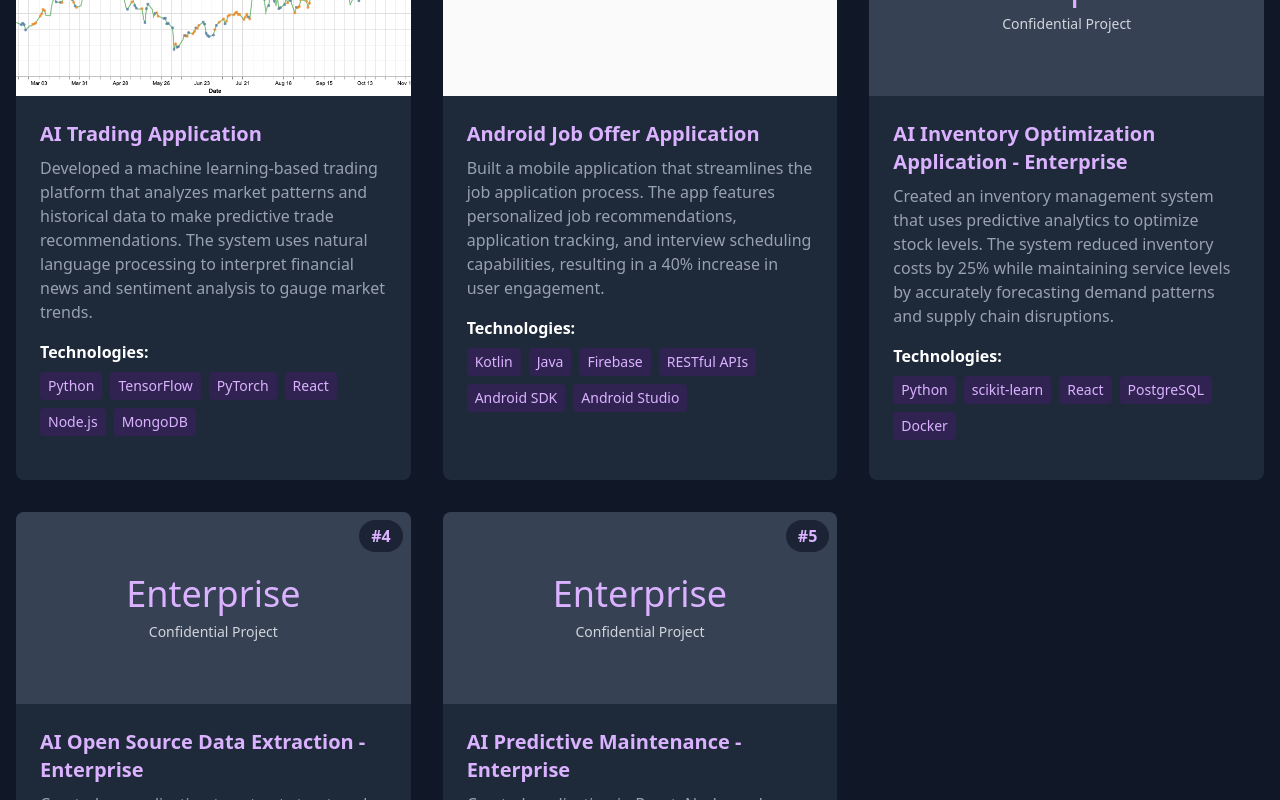
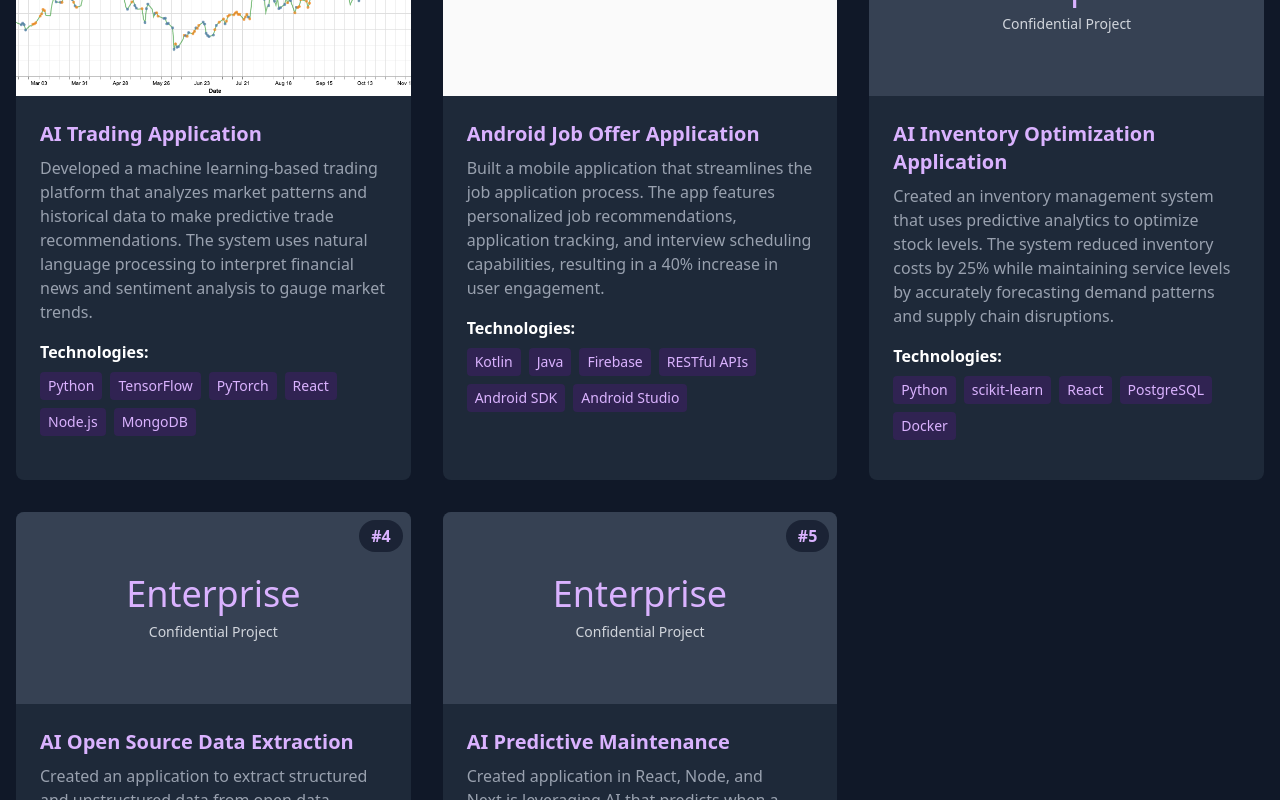
Before and after one commit to MateoSudo/AboutMeSite, a Next.js app: page /Projects in a window 1280 px wide. Shown: the part 480-1280 px from the top of the page. Built offline with nearby package versions, Linux system fonts and the light colour scheme.

Commit message:
updated projects page

```diff
--- a/src/app/Projects/page.tsx
+++ b/src/app/Projects/page.tsx
@@ -20,7 +20,7 @@ export default function Projects() {
       },
       {
         id: 3,
-        title: "AI Inventory Optimization Application - Enterprise",
+        title: "AI Inventory Optimization Application",
         description: "Created an inventory management system that uses predictive analytics to optimize stock levels. The system reduced inventory costs by 25% while maintaining service levels by accurately forecasting demand patterns and supply chain disruptions.",
         technologies: ["Python", "scikit-learn", "React", "PostgreSQL", "Docker"],
         image: "/images/inventory.jpg",
@@ -28,7 +28,7 @@ export default function Projects() {
       },
       {
         id: 4,
-        title: "AI Open Source Data Extraction - Enterprise",
+        title: "AI Open Source Data Extraction",
         description: "Created an application to extract structured and unstructured data from open data sources",
         technologies: ["Python", "scikit-learn", "React", "PostgreSQL","MongoDB", "Redis", "Docker", "PyTorch", "Next.js"],
         image: "/images/OSINT.png",
@@ -36,7 +36,7 @@ export default function Projects() {
       },
       {
         id: 5,
-        title: "AI Predictive Maintenance - Enterprise",
+        title: "AI Predictive Maintenance",
         description: "Created application in React, Node, and Next.js leveraging AI that predicts when a manufacturing robot will break with 85% confidence interval",
         technologies: ["Python", "scikit-learn", "React", "PostgreSQL","MongoDB", "Redis", "Docker", "PyTorch", "React", "Node.js", "Next.js"],
         image: "/images/robot.jpg",
```
